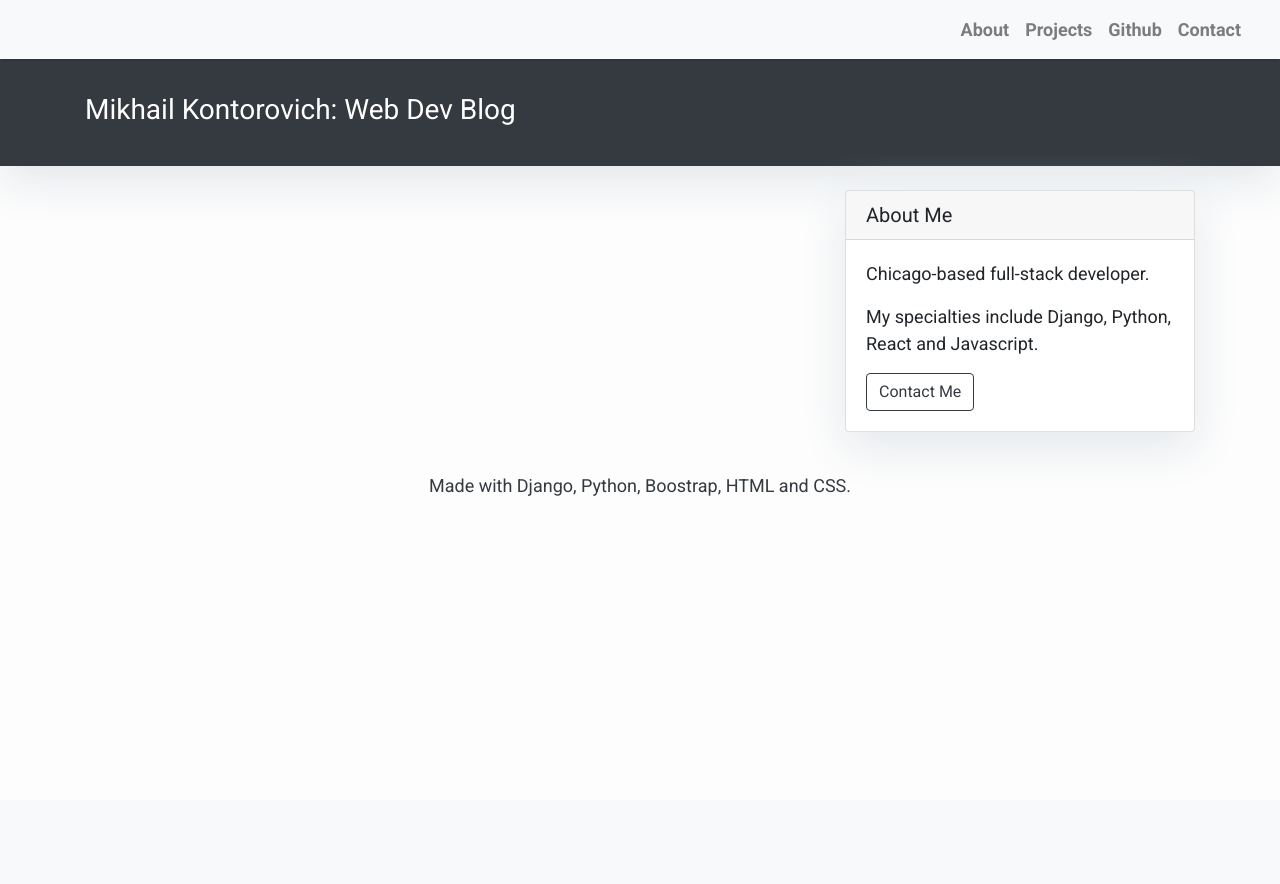
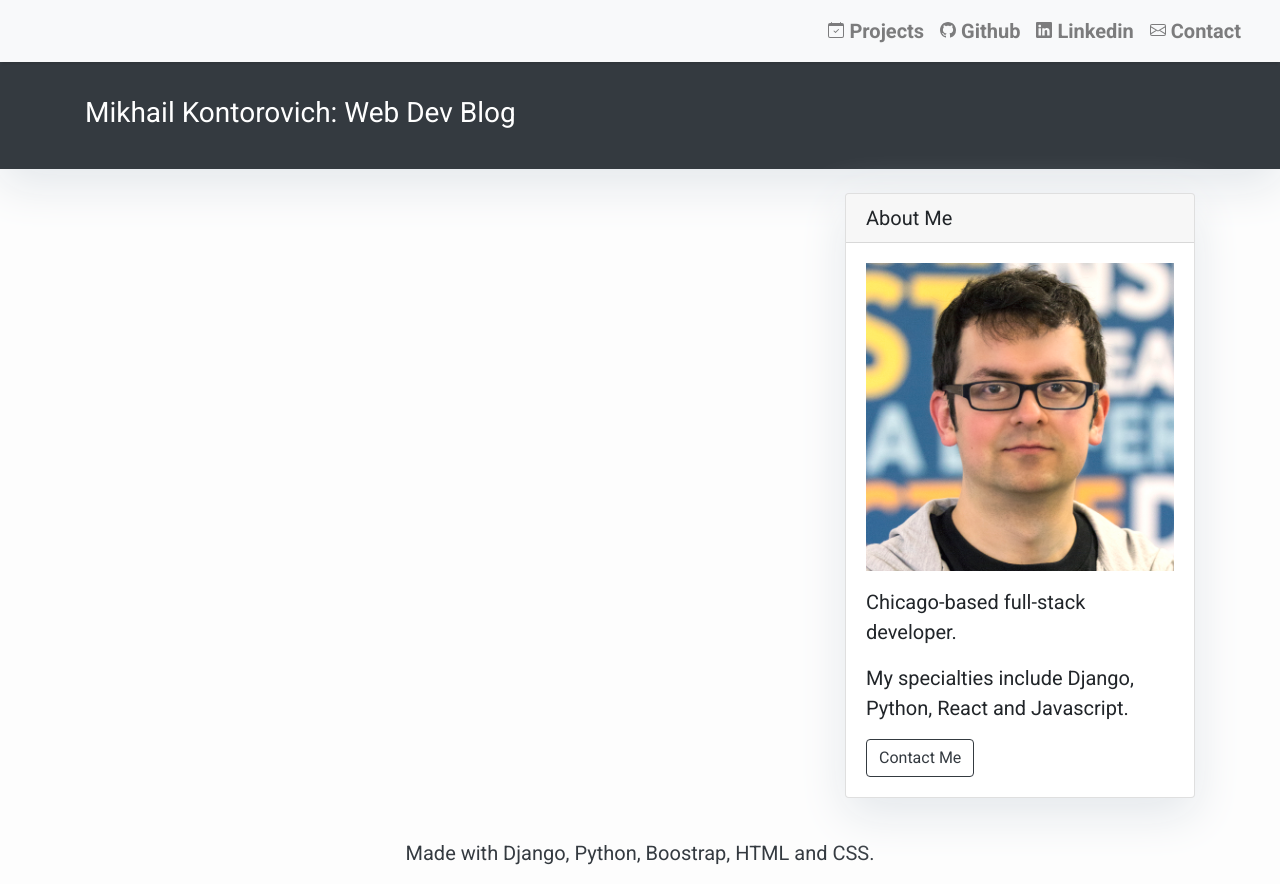
Before and after one commit to mkontorovich/portfolio-blog, a Django app: template mysite/templates/index.html in a window 1280 px wide. Before the commit the page ends 496 px from the top, so only its background shows below. Run offline with Django 3.2, Linux system fonts and the light colour scheme; the template is opened without the code that fills it, so the values that code supplies are empty; some libraries are stand-ins or nearby versions.

Commit message:
added photo, made small changes

```diff
--- a/mysite/mysite/settings.py
+++ b/mysite/mysite/settings.py
@@ -122,6 +122,12 @@ USE_TZ = True
 
 STATIC_URL = '/static/'
 
+MEDIA_URL = '/images/'
+
+STATICFILES_DIRS = [
+    os.path.join(BASE_DIR, 'static')
+]
+
 # Default primary key field type
 # https://docs.djangoproject.com/en/3.2/ref/settings/#default-auto-field
 
--- a/mysite/templates/base.html
+++ b/mysite/templates/base.html
@@ -2,7 +2,7 @@
 <html>
 
     <head>
-        <title>My Blog</title>
+        <title>Mikhail Kontorovich: Dev Blog</title>
         <link href="https://fonts.googleapis.com/css?family=Roboto:400,700" rel="stylesheet">
         <meta name="google" content="notranslate" />
         <meta name="viewport" content="width=device-width, initial-scale=1" />
@@ -19,8 +19,8 @@
     <body>
         <style>
             body {
-            font-family: "Lucida Console", monospace;
-            font-size: 17px;
+            /* font-family: "Lucida Console", monospace;
+            font-size: 17px; */
             background-color: #fdfdfd;
         }
         .shadow {
@@ -51,16 +51,33 @@
                 <div class="collapse navbar-collapse" id="navbarResponsive">
                     <ul class="navbar-nav ml-auto">
                         <li class="nav-item text-black">
-                            <a class="nav-link text-black font-weight-bold" href="#">About</a>
+                            <a class="nav-link text-black font-weight-bold" href="#">
+                              <svg xmlns="http://www.w3.org/2000/svg" width="16" height="16" fill="currentColor" class="bi bi-calendar-check" viewBox="0 0 16 16">
+                                <path d="M10.854 7.146a.5.5 0 0 1 0 .708l-3 3a.5.5 0 0 1-.708 0l-1.5-1.5a.5.5 0 1 1 .708-.708L7.5 9.793l2.646-2.647a.5.5 0 0 1 .708 0z"/>
+                                <path d="M3.5 0a.5.5 0 0 1 .5.5V1h8V.5a.5.5 0 0 1 1 0V1h1a2 2 0 0 1 2 2v11a2 2 0 0 1-2 2H2a2 2 0 0 1-2-2V3a2 2 0 0 1 2-2h1V.5a.5.5 0 0 1 .5-.5zM1 4v10a1 1 0 0 0 1 1h12a1 1 0 0 0 1-1V4H1z"/>
+                              </svg>
+                              Projects</a>
                         </li>
                         <li class="nav-item text-black">
-                            <a class="nav-link text-black font-weight-bold" href="#">Projects</a>
+                            <a class="nav-link text-black font-weight-bold" href="https://github.com/mkontorovich">
+                              <svg xmlns="http://www.w3.org/2000/svg" width="16" height="16" fill="currentColor" class="bi bi-github" viewBox="0 0 16 16">
+                              <path d="M8 0C3.58 0 0 3.58 0 8c0 3.54 2.29 6.53 5.47 7.59.4.07.55-.17.55-.38 0-.19-.01-.82-.01-1.49-2.01.37-2.53-.49-2.69-.94-.09-.23-.48-.94-.82-1.13-.28-.15-.68-.52-.01-.53.63-.01 1.08.58 1.23.82.72 1.21 1.87.87 2.33.66.07-.52.28-.87.51-1.07-1.78-.2-3.64-.89-3.64-3.95 0-.87.31-1.59.82-2.15-.08-.2-.36-1.02.08-2.12 0 0 .67-.21 2.2.82.64-.18 1.32-.27 2-.27.68 0 1.36.09 2 .27 1.53-1.04 2.2-.82 2.2-.82.44 1.1.16 1.92.08 2.12.51.56.82 1.27.82 2.15 0 3.07-1.87 3.75-3.65 3.95.29.25.54.73.54 1.48 0 1.07-.01 1.93-.01 2.2 0 .21.15.46.55.38A8.012 8.012 0 0 0 16 8c0-4.42-3.58-8-8-8z"/>
+                              </svg>
+                              Github</a>
                         </li>
                         <li class="nav-item text-black">
-                            <a class="nav-link text-black font-weight-bold" href="https://github.com/mkontorovich">Github</a>
+                              <a class="nav-link text-black font-weight-bold" href="https://www.linkedin.com/in/mkontorovich/">
+                              <svg xmlns="http://www.w3.org/2000/svg" width="16" height="16" fill="currentColor" class="bi bi-linkedin" viewBox="0 0 16 16">
+                                <path d="M0 1.146C0 .513.526 0 1.175 0h13.65C15.474 0 16 .513 16 1.146v13.708c0 .633-.526 1.146-1.175 1.146H1.175C.526 16 0 15.487 0 14.854V1.146zm4.943 12.248V6.169H2.542v7.225h2.401zm-1.2-8.212c.837 0 1.358-.554 1.358-1.248-.015-.709-.52-1.248-1.342-1.248-.822 0-1.359.54-1.359 1.248 0 .694.521 1.248 1.327 1.248h.016zm4.908 8.212V9.359c0-.216.016-.432.08-.586.173-.431.568-.878 1.232-.878.869 0 1.216.662 1.216 1.634v3.865h2.401V9.25c0-2.22-1.184-3.252-2.764-3.252-1.274 0-1.845.7-2.165 1.193v.025h-.016a5.54 5.54 0 0 1 .016-.025V6.169h-2.4c.03.678 0 7.225 0 7.225h2.4z"/>
+                              </svg>
+                              Linkedin</a>
                         </li>
                         <li class="nav-item text-black">
-                            <a class="nav-link text-black font-weight-bold" href="#">Contact</a>
+                            <a class="nav-link text-black font-weight-bold" href="#">
+                              <svg xmlns="http://www.w3.org/2000/svg" width="16" height="16" fill="currentColor" class="bi bi-envelope" viewBox="0 0 16 16">
+                              <path d="M0 4a2 2 0 0 1 2-2h12a2 2 0 0 1 2 2v8a2 2 0 0 1-2 2H2a2 2 0 0 1-2-2V4zm2-1a1 1 0 0 0-1 1v.217l7 4.2 7-4.2V4a1 1 0 0 0-1-1H2zm13 2.383-4.758 2.855L15 11.114v-5.73zm-.034 6.878L9.271 8.82 8 9.583 6.728 8.82l-5.694 3.44A1 1 0 0 0 2 13h12a1 1 0 0 0 .966-.739zM1 11.114l4.758-2.876L1 5.383v5.73z"/>
+                              </svg>
+                              Contact</a>
                         </li>
                     </ul>
                 </div>
--- a/mysite/templates/index.html
+++ b/mysite/templates/index.html
@@ -3,7 +3,7 @@
 <style>
     body {
         font-family: 'Roboto', sans-serif;
-        font-size: 18px;
+        font-size: 20px;
         background-color: #fdfdfd;
     }
 
--- a/mysite/templates/sidebar.html
+++ b/mysite/templates/sidebar.html
@@ -1,4 +1,4 @@
-{% block sidebar %}
+{% block sidebar %} {% load static %}
 
 <style>
         .card{
@@ -12,6 +12,9 @@
 <div class="card my-4">
         <h5 class="card-header">About Me</h5>
     <div class="card-body">
+
+        <img src="{% static 'images/mk-portrait.jpg' %}" width=100% height=100% alt="Portrait">
+        <p></p>
         <p class="card-text">
           Chicago-based full-stack developer.
         </p>
```
Also changed, not shown: README.md, mysite/static/css/main.css (added), mysite/static/images/mk-portrait.jpg (added).
